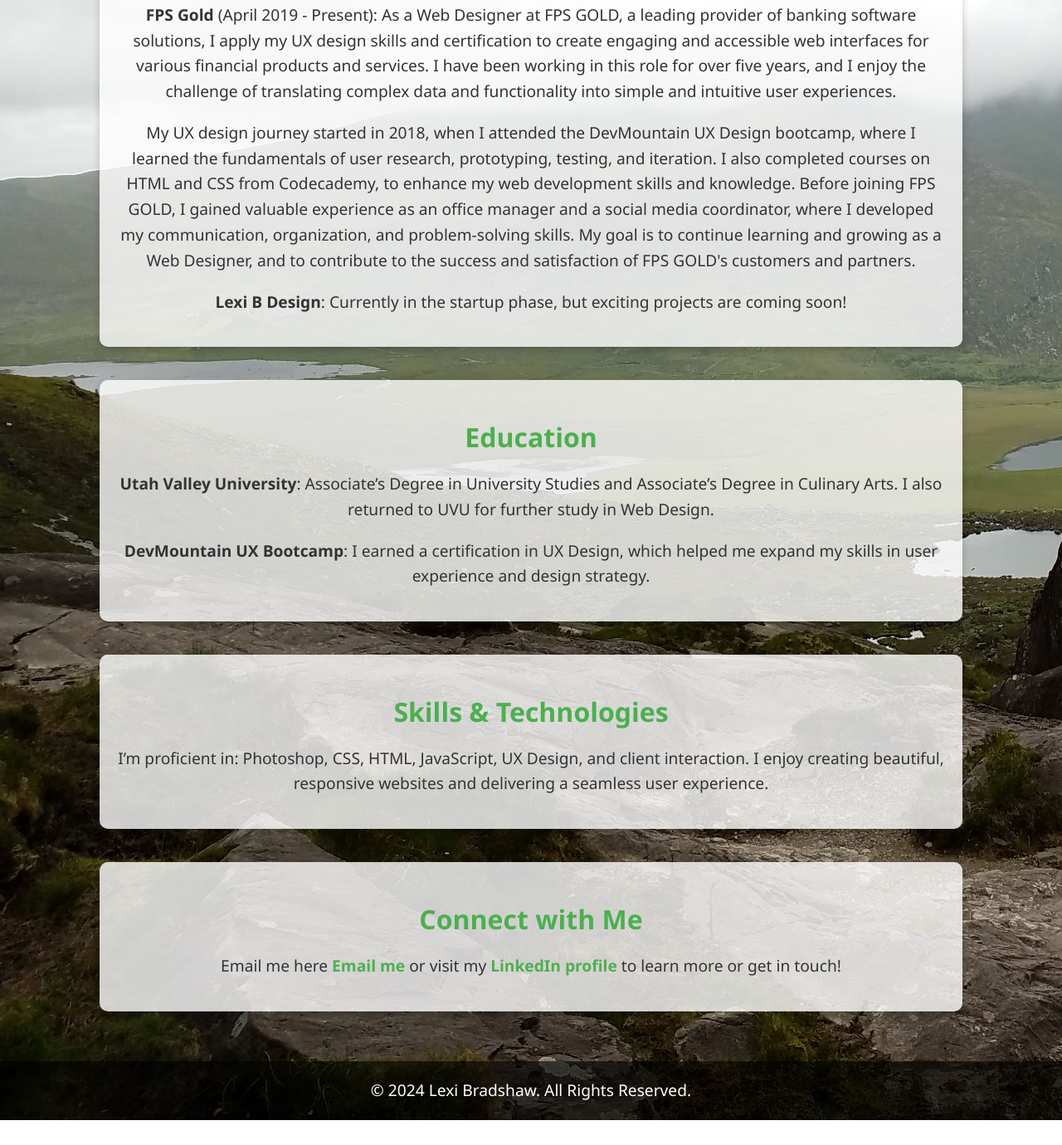
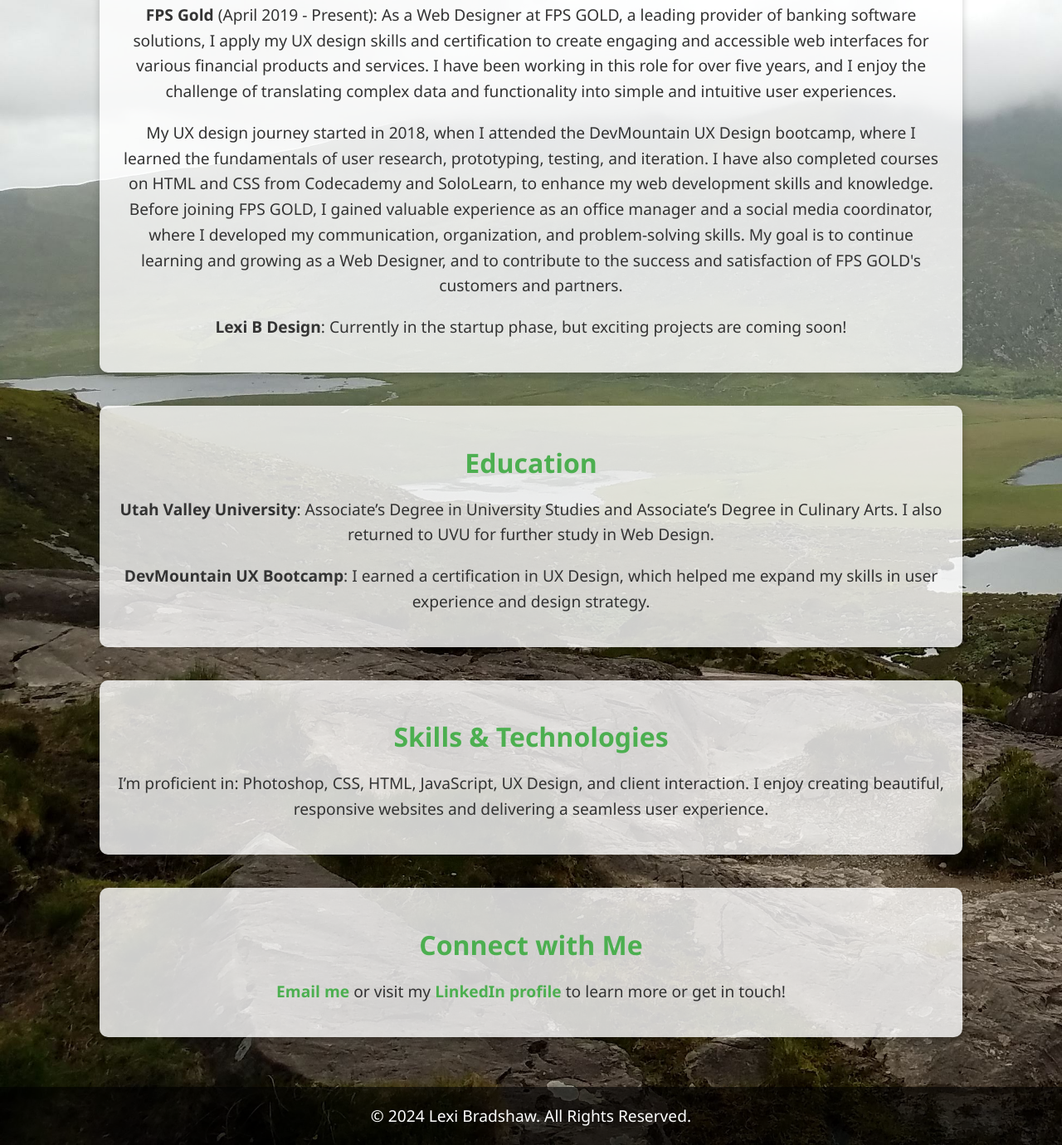
Before and after one commit to LCUT/portfolio, a plain HTML site: page index.html in a window 1280 px wide. Shown: the part 604-1984 px from the top of the page at 83% size. Before the commit the page ends 1954 px from the top, so only its background shows below. Drawn offline with Linux system fonts and the light colour scheme.

Commit message:
Update index.html

```diff
--- a/index.html
+++ b/index.html
@@ -92,7 +92,7 @@
     <section class="career">
         <h2>Career</h2>
         <p><strong>FPS Gold</strong> (April 2019 - Present): As a Web Designer at FPS GOLD, a leading provider of banking software solutions, I apply my UX design skills and certification to create engaging and accessible web interfaces for various financial products and services. I have been working in this role for over five years, and I enjoy the challenge of translating complex data and functionality into simple and intuitive user experiences.</p>
-        <p>My UX design journey started in 2018, when I attended the DevMountain UX Design bootcamp, where I learned the fundamentals of user research, prototyping, testing, and iteration. I also completed courses on HTML and CSS from Codecademy, to enhance my web development skills and knowledge. Before joining FPS GOLD, I gained valuable experience as an office manager and a social media coordinator, where I developed my communication, organization, and problem-solving skills. My goal is to continue learning and growing as a Web Designer, and to contribute to the success and satisfaction of FPS GOLD's customers and partners.
+        <p>My UX design journey started in 2018, when I attended the DevMountain UX Design bootcamp, where I learned the fundamentals of user research, prototyping, testing, and iteration. I have also completed courses on HTML and CSS from Codecademy and SoloLearn, to enhance my web development skills and knowledge. Before joining FPS GOLD, I gained valuable experience as an office manager and a social media coordinator, where I developed my communication, organization, and problem-solving skills. My goal is to continue learning and growing as a Web Designer, and to contribute to the success and satisfaction of FPS GOLD's customers and partners.
         <p><strong>Lexi B Design</strong>: Currently in the startup phase, but exciting projects are coming soon!</p>
     </section>
 
@@ -109,7 +109,7 @@
 
     <section class="connect">
         <h2>Connect with Me</h2>
-        <p>Email me here <a href="mailto:lexibradshaw651@gmail.com" target="_blank">Email me</a> or visit my <a href="https://www.linkedin.com/in/lexicrandallbradshaw" target="_blank">LinkedIn profile</a> to learn more or get in touch!</p>
+        <p><a href="mailto:lexibradshaw651@gmail.com" target="_blank">Email me</a> or visit my <a href="https://www.linkedin.com/in/lexicrandallbradshaw" target="_blank">LinkedIn profile</a> to learn more or get in touch!</p>
     </section>
 
     <footer>
```
